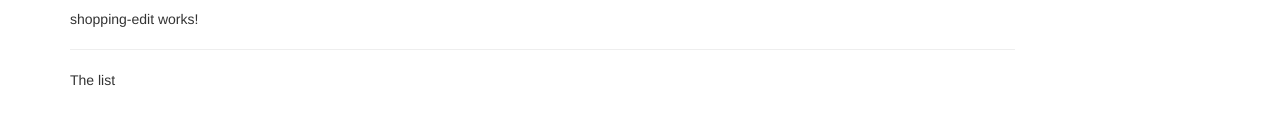
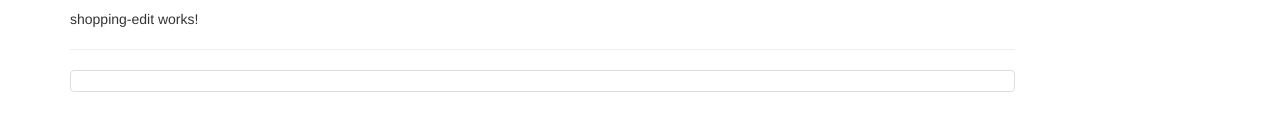
Before and after one commit to brunopenner/Angular-CourseProject-Basics, an Angular app: page / in a window 1280 px wide. Shown: the part 359-490 px from the top of the page. Built offline with nearby package versions, Linux system fonts and the light colour scheme.

Commit message:
#59 shoppingListComponent

```diff
--- a/src/app/shopping-list/shopping-list.component.html
+++ b/src/app/shopping-list/shopping-list.component.html
@@ -2,6 +2,8 @@
     <div class="col-xs-10">
         <app-shopping-edit></app-shopping-edit>
         <hr>
-        <p>The list</p>
+        <ul class="list-group">
+            <a class="list-group-item" style="cursor:pointer"></a>
+        </ul>
     </div>
 </div>
--- a/src/app/shopping-list/shopping-list.component.ts
+++ b/src/app/shopping-list/shopping-list.component.ts
@@ -1,10 +1,16 @@
-import { Component } from '@angular/core';
+import { Component, OnInit } from '@angular/core';
 
 @Component({
   selector: 'app-shopping-list',
   templateUrl: './shopping-list.component.html',
   styleUrl: './shopping-list.component.css'
 })
-export class ShoppingListComponent {
+export class ShoppingListComponent implements OnInit {
+  ingredients= [];
 
+  constructor() {}
+
+  ngOnInit() {
+
+  }
 }
```
